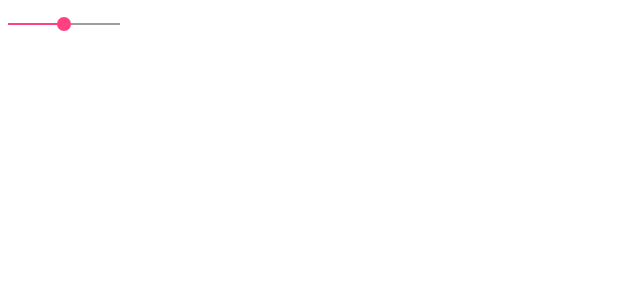
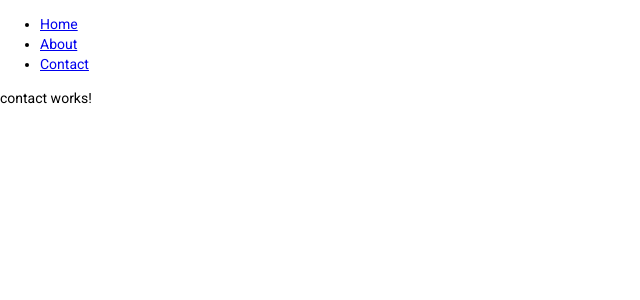
Before and after one commit to Seeker-Star/AnguLarDemo, an Angular app: page /contact in a window 1280 px wide. Shown: the top 300 px of the page, without its empty margins (0-640 px from the left). Built offline with nearby package versions, Linux system fonts and the light colour scheme.

Commit message:
feat: 添加页面

```diff
--- a/src/app/app.component.html
+++ b/src/app/app.component.html
@@ -1 +1,10 @@
-<mat-slider main="1" max="100" step="1" value="50"></mat-slider>
+<nav>
+  <ul>
+    <li><a routerLink="/home" routerLinkActive="active">Home</a></li>
+    <li><a routerLink="/about" routerLinkActive="active">About</a></li>
+    <li><a routerLink="/contact" routerLinkActive="active">Contact</a></li>
+  </ul>
+</nav>
+
+<!-- 路由出口 -->
+<router-outlet></router-outlet>
--- /dev/null
+++ b/src/app/component/about/about.component.html
@@ -0,0 +1 @@
+<p>about works!</p>
--- /dev/null
+++ b/src/app/component/about/about.component.ts
@@ -0,0 +1,15 @@
+import { Component, OnInit } from '@angular/core';
+
+@Component({
+  selector: 'app-about',
+  templateUrl: './about.component.html',
+  styleUrls: ['./about.component.css']
+})
+export class AboutComponent implements OnInit {
+
+  constructor() { }
+
+  ngOnInit(): void {
+  }
+
+}
--- /dev/null
+++ b/src/app/component/contact/contact.component.html
@@ -0,0 +1 @@
+<p>contact works!</p>
--- /dev/null
+++ b/src/app/component/contact/contact.component.ts
@@ -0,0 +1,15 @@
+import { Component, OnInit } from '@angular/core';
+
+@Component({
+  selector: 'app-contact',
+  templateUrl: './contact.component.html',
+  styleUrls: ['./contact.component.css']
+})
+export class ContactComponent implements OnInit {
+
+  constructor() { }
+
+  ngOnInit(): void {
+  }
+
+}
--- /dev/null
+++ b/src/app/component/home/home.component.html
@@ -0,0 +1 @@
+<p>home works!</p>
--- /dev/null
+++ b/src/app/component/home/home.component.ts
@@ -0,0 +1,15 @@
+import { Component, OnInit } from '@angular/core';
+
+@Component({
+  selector: 'app-home',
+  templateUrl: './home.component.html',
+  styleUrls: ['./home.component.css']
+})
+export class HomeComponent implements OnInit {
+
+  constructor() { }
+
+  ngOnInit(): void {
+  }
+
+}
```
Also changed, not shown: src/app/app-routing.module.ts (added, +19 -0 lines), src/app/app.module.ts (+10 -2 lines), src/app/component/about/about.component.css (added), src/app/component/contact/contact.component.css (added), src/app/component/home/home.component.css (added).
